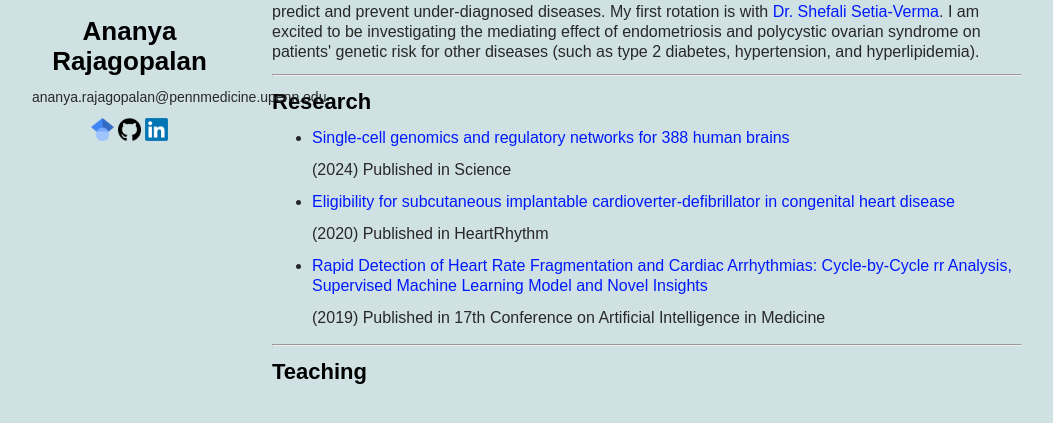
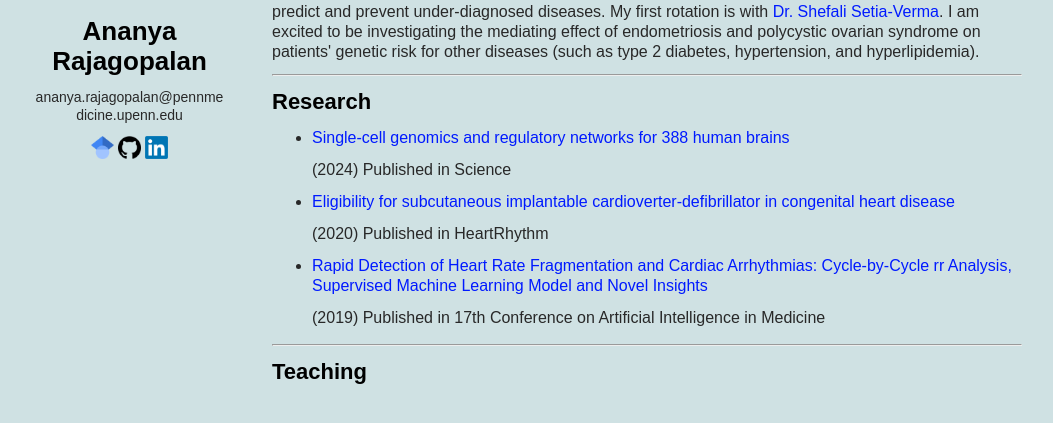
Before and after one commit to AnanyaRa/AnanyaRa.github.io, a plain HTML site: page index.html in a window 1280 px wide. Shown: the part 217-640 px from the top of the page, without its empty margins (108-1161 px from the left). Drawn offline with Linux system fonts and the light colour scheme.

Commit message:
adjust email border

```diff
--- a/index.html
+++ b/index.html
@@ -11,7 +11,7 @@
 					<img id="profile_pic" src="imgs/profile1.PNG">
 				</div>
 
-				<div id="info">
+				<div id="info" style="max-width: 300px; word-wrap: break-word;">
 					<h1>Ananya Rajagopalan</h1>
 					<p>ananya.rajagopalan@pennmedicine.upenn.edu</p>
 					<a href="https://scholar.google.com/citations?hl=en&user=Qyz0UnQAAAAJ">
```
